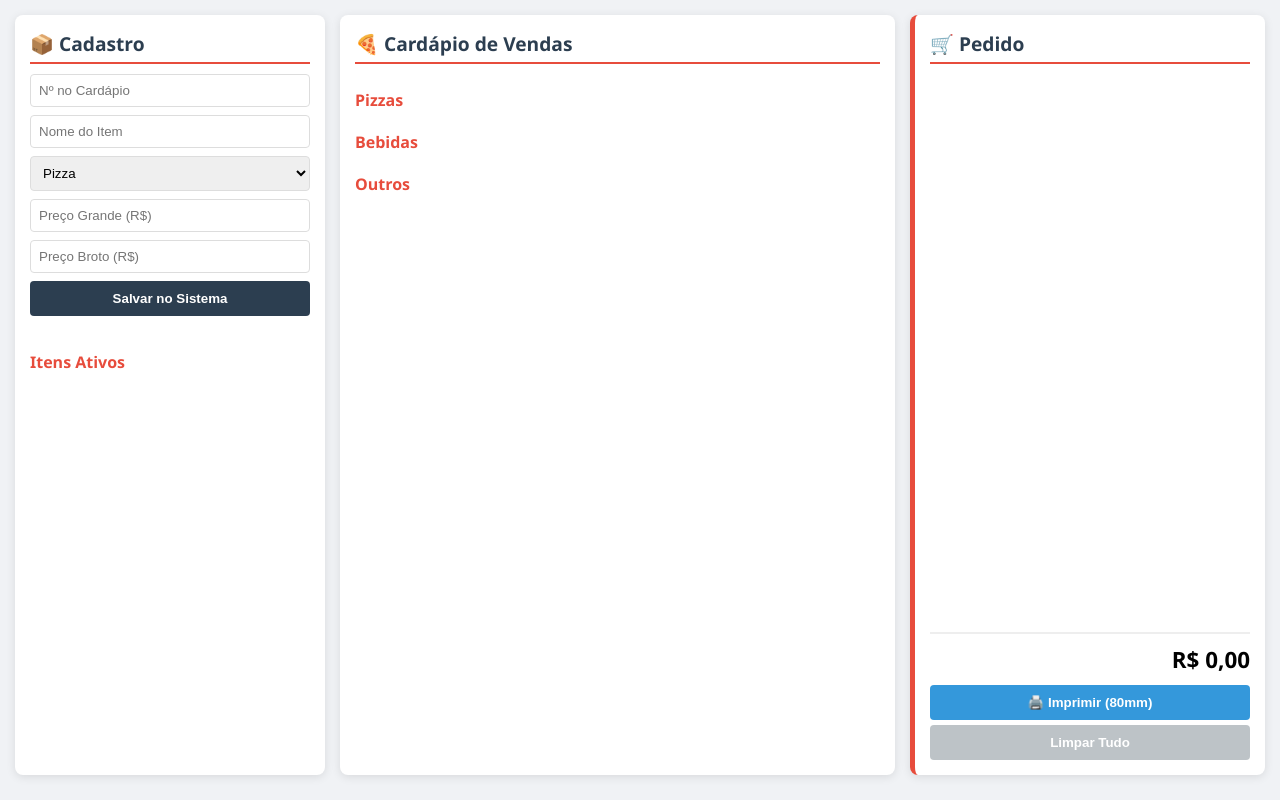
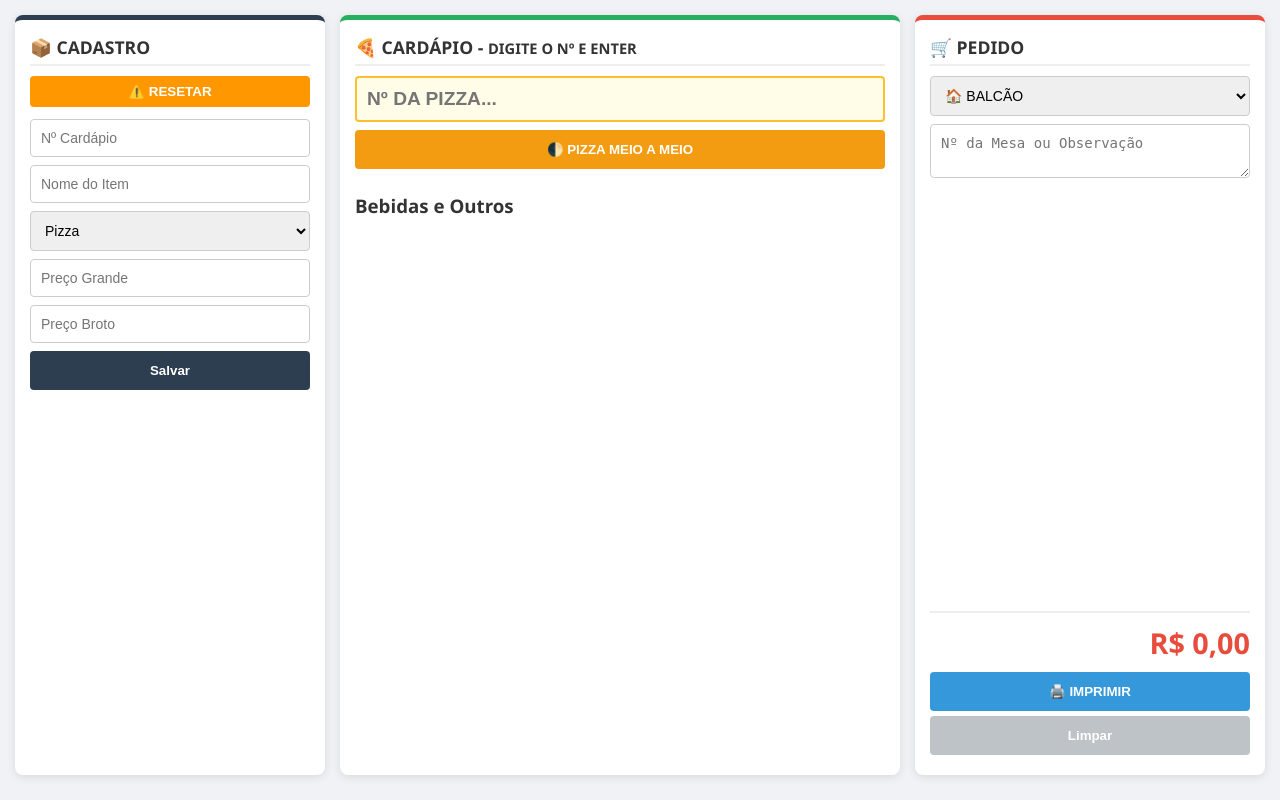
Before and after one commit to Lucasfracry/Pizzariapdv, a Flask app: page / in a window 1280 px wide. Run offline with Flask 3, Linux system fonts and the light colour scheme; data comes from the database, SQL or seed files in the repository; data that the repository does not hold is empty.

Commit message:
quase pronto

```diff
--- a/templates/index.html
+++ b/templates/index.html
@@ -3,48 +3,28 @@
 <head>
     <meta charset="UTF-8">
     <meta name="viewport" content="width=device-width, initial-scale=1.0">
-    <title>PDV Pizzaria Completo</title>
+    <title>PDV - BARRA FUNDA PIZZA E VINHO</title>
     <style>
-        :root { --primary: #e74c3c; --secondary: #27ae60; --dark: #2c3e50; --blue: #3498db; }
-        body { font-family: 'Segoe UI', sans-serif; background: #f0f2f5; margin: 0; padding: 15px; }
-        .container { display: flex; gap: 15px; max-width: 1300px; margin: auto; height: 95vh; }
-
-        /* Painéis */
-        .card { background: white; border-radius: 8px; padding: 15px; box-shadow: 0 2px 10px rgba(0,0,0,0.1); display: flex; flex-direction: column; }
-        .admin-panel { flex: 0 0 280px; overflow-y: auto; }
-        .menu-panel { flex: 1; overflow-y: auto; }
-        .cart-panel { flex: 0 0 320px; background: #fff; border-left: 5px solid var(--primary); }
-
-        h2 { font-size: 1.2rem; color: var(--dark); border-bottom: 2px solid var(--primary); margin: 0 0 10px 0; padding-bottom: 5px; }
-        h3 { font-size: 1rem; margin: 15px 0 5px 0; color: var(--primary); }
-
-        /* Formulários */
-        input, select, textarea { width: 100%; padding: 8px; margin-bottom: 8px; border: 1px solid #ddd; border-radius: 4px; box-sizing: border-box; }
-        .btn-acao { cursor: pointer; border: none; border-radius: 4px; font-weight: bold; padding: 10px; width: 100%; transition: 0.2s; }
-        .btn-cadastrar { background: var(--dark); color: white; }
-
-        /* Itens do Cardápio */
-        .grid-itens { display: grid; grid-template-columns: repeat(auto-fill, minmax(140px, 1fr)); gap: 8px; }
-        .btn-item {
-            background: white; border: 1px solid #ddd; padding: 10px; border-radius: 6px; cursor: pointer; text-align: center;
-            display: flex; flex-direction: column; justify-content: center; min-height: 80px;
-        }
-        .btn-item:hover { border-color: var(--secondary); background: #f9fff9; }
-        .numero-badge { background: var(--dark); color: white; font-size: 0.7rem; padding: 2px 5px; border-radius: 3px; width: fit-content; margin-bottom: 4px; }
-
-        /* Modal */
-        #modal-opcoes { display: none; position: fixed; top: 0; left: 0; width: 100%; height: 100%; background: rgba(0,0,0,0.8); justify-content: center; align-items: center; z-index: 100; }
-        .modal-content { background: white; padding: 20px; border-radius: 8px; width: 350px; }
-
-        /* Carrinho */
-        .item-cart { border-bottom: 1px solid #eee; padding: 8px 0; font-size: 0.9rem; position: relative; }
-        .btn-del { color: red; cursor: pointer; float: right; border: none; background: none; font-weight: bold; }
-        .total-box { font-size: 1.4rem; font-weight: bold; margin-top: auto; padding-top: 10px; border-top: 2px solid #eee; text-align: right; }
-
-        @media print {
-            body * { display: none; }
-            #cupom { display: block; width: 80mm; font-family: monospace; }
-        }
+        :root { --primary: #e74c3c; --secondary: #27ae60; --dark: #2c3e50; --blue: #3498db; --bg: #f0f2f5; }
+        body { font-family: 'Segoe UI', sans-serif; background: var(--bg); margin: 0; padding: 15px; color: #333; }
+        .container { display: flex; gap: 15px; max-width: 1400px; margin: auto; height: 95vh; }
+        .card { background: white; border-radius: 8px; padding: 15px; box-shadow: 0 2px 10px rgba(0,0,0,0.1); display: flex; flex-direction: column; overflow: hidden; }
+        .admin-panel { flex: 0 0 280px; border-top: 5px solid var(--dark); overflow-y: auto; }
+        .menu-panel { flex: 1; border-top: 5px solid var(--secondary); overflow-y: auto; }
+        .cart-panel { flex: 0 0 320px; border-top: 5px solid var(--primary); }
+        h2 { font-size: 1.1rem; margin: 0 0 10px 0; padding-bottom: 5px; border-bottom: 2px solid #eee; text-transform: uppercase; }
+        .grid-itens { display: grid; grid-template-columns: repeat(auto-fill, minmax(130px, 1fr)); gap: 10px; }
+        .btn-item { background: white; border: 1px solid #ddd; padding: 12px; border-radius: 8px; cursor: pointer; text-align: center; display: flex; flex-direction: column; transition: 0.2s; }
+        .btn-item:hover { border-color: var(--secondary); background: #f0fff4; }
+        .num-badge { background: var(--dark); color: white; font-size: 11px; padding: 2px 8px; border-radius: 10px; margin-bottom: 5px; font-weight: bold; }
+        input, select, textarea { width: 100%; padding: 10px; margin-bottom: 8px; border: 1px solid #ccc; border-radius: 4px; box-sizing: border-box; font-size: 14px; }
+        .btn-acao { cursor: pointer; border: none; border-radius: 4px; font-weight: bold; padding: 12px; width: 100%; transition: 0.2s; margin-bottom: 5px; }
+        .item-cart { border-bottom: 1px solid #eee; padding: 10px 0; font-size: 14px; }
+        .btn-del { float: right; color: #e74c3c; cursor: pointer; border: none; background: none; font-weight: bold; }
+        .total-box { font-size: 1.8rem; font-weight: bold; color: var(--primary); text-align: right; border-top: 2px solid #eee; padding-top: 10px; }
+        #modal-opcoes { display: none; position: fixed; top: 0; left: 0; width: 100%; height: 100%; background: rgba(0,0,0,0.8); justify-content: center; align-items: center; z-index: 9999; }
+        .modal-content { background: white; padding: 25px; border-radius: 10px; width: 380px; }
+        .busca-rapida { background: #fffde7; border: 2px solid #fbc02d; font-size: 1.2rem; font-weight: bold; }
     </style>
 </head>
 <body>
@@ -52,207 +32,195 @@
 <div class="container">
     <div class="card admin-panel">
         <h2>📦 Cadastro</h2>
-        <input type="number" id="cad-num" placeholder="Nº no Cardápio">
+        <button onclick="resetarSistema()" style="background:#ff9800; color:white; border:none; padding:8px; margin-bottom:12px; cursor:pointer; width:100%; border-radius:4px; font-weight:bold;">⚠️ RESETAR</button>
+        <input type="number" id="cad-num" placeholder="Nº Cardápio">
         <input type="text" id="cad-nome" placeholder="Nome do Item">
-        <select id="cad-cat" onchange="togglePrecos()">
+        <select id="cad-cat" onchange="alternarCampos()">
             <option value="pizza">Pizza</option>
             <option value="borda">Borda Recheada</option>
-            <option value="bebida">Refrigerante/Bebida</option>
-            <option value="outros">Outros</option>
+            <option value="bebida">Bebida/Outros</option>
         </select>
-
-        <div id="precos-pizza">
-            <input type="number" id="cad-G" placeholder="Preço Grande (R$)">
-            <input type="number" id="cad-B" placeholder="Preço Broto (R$)">
-        </div>
-        <div id="preco-unico" style="display:none;">
-            <input type="number" id="cad-U" placeholder="Preço Unitário (R$)">
-        </div>
-
-        <button class="btn-acao btn-cadastrar" onclick="salvarItem()">Salvar no Sistema</button>
-
-        <div id="lista-cadastrados" style="margin-top:20px; font-size: 0.8rem;">
-            <h3>Itens Ativos</h3>
-            <div id="itens-admin"></div>
-        </div>
+        <div id="p-pizza"><input type="number" id="cad-pg" placeholder="Preço Grande"><input type="number" id="cad-pb" placeholder="Preço Broto"></div>
+        <div id="p-unit" style="display:none;"><input type="number" id="cad-pu" placeholder="Preço Unitário"></div>
+        <button class="btn-acao" style="background:var(--dark); color:white" onclick="salvarItem()">Salvar</button>
+        <div id="lista-admin" style="font-size: 10px; margin-top:10px;"></div>
     </div>
 
     <div class="card menu-panel">
-        <h2>🍕 Cardápio de Vendas</h2>
-
-        <h3>Pizzas</h3>
+        <h2>🍕 Cardápio - <small>Digite o Nº e ENTER</small></h2>
+        <input type="number" id="busca-num" class="busca-rapida" placeholder="Nº DA PIZZA..." onkeydown="if(event.key==='Enter') buscarPorNumero()">
+        <button class="btn-acao" style="background:#f39c12; color:white;" onclick="abrirMeioAMeio()">🌓 PIZZA MEIO A MEIO</button>
         <div id="menu-pizzas" class="grid-itens"></div>
-
-        <h3>Bebidas</h3>
-        <div id="menu-bebidas" class="grid-itens"></div>
-
-        <h3>Outros</h3>
+        <h3>Bebidas e Outros</h3>
         <div id="menu-outros" class="grid-itens"></div>
     </div>
 
     <div class="card cart-panel">
         <h2>🛒 Pedido</h2>
-        <div id="carrinho-lista" style="overflow-y:auto; flex-grow:1;"></div>
-        <div class="total-box" id="total-val">R$ 0,00</div>
-        <button class="btn-acao" style="background:var(--blue); color:white; margin-top:10px;" onclick="imprimir()">🖨️ Imprimir (80mm)</button>
-        <button class="btn-acao" style="background:#bdc3c7; color:white; margin-top:5px;" onclick="limparTudo()">Limpar Tudo</button>
+        <select id="tipo-atendimento" onchange="atualizarPlaceholder()">
+            <option value="BALCÃO">🏠 BALCÃO</option>
+            <option value="MESA">🪑 MESA</option>
+            <option value="DELIVERY">🛵 DELIVERY</option>
+        </select>
+        <textarea id="detalhe-atendimento" placeholder="Nº da Mesa ou Observação" rows="2"></textarea>
+        <div id="carrinho-lista" style="flex-grow:1; overflow-y:auto;"></div>
+        <div class="total-box" id="total-display">R$ 0,00</div>
+        <button class="btn-acao" style="background:var(--blue); color:white; margin-top:10px;" onclick="imprimirPedido()">🖨️ IMPRIMIR</button>
+        <button class="btn-acao" style="background:#bdc3c7; color:white" onclick="limparPedido()">Limpar</button>
     </div>
 </div>
 
 <div id="modal-opcoes">
     <div class="modal-content">
         <h2 id="m-titulo">Pizza</h2>
-        <label>Tamanho:</label>
-        <select id="m-tam">
-            <option value="G">Grande</option>
-            <option value="B">Broto</option>
-        </select>
-        <label>Borda:</label>
-        <select id="m-borda"></select>
-        <label>Observação:</label>
-        <textarea id="m-obs" rows="2"></textarea>
-        <button class="btn-acao" style="background:var(--secondary); color:white" onclick="adicionarPizzaAoCarrinho()">Adicionar ao Pedido</button>
-        <button onclick="fecharModal()" style="background:none; border:none; width:100%; margin-top:10px; cursor:pointer;">Voltar</button>
+        <div id="div-sabor1"><label>Sabor 1:</label><select id="m-sabor1"></select></div>
+        <div id="div-sabor2" style="display:none;"><label>Sabor 2:</label><select id="m-sabor2"></select></div>
+        <label>Tamanho:</label><select id="m-tam"><option value="G">Grande</option><option value="B">Broto</option></select>
+        <label>Borda:</label><select id="m-borda"></select>
+        <label>Obs:</label><textarea id="m-obs" rows="2"></textarea>
+        <button class="btn-acao" style="background:var(--secondary); color:white" onclick="confirmarPedido()">Confirmar</button>
+        <button class="btn-acao" style="background:none; color:#666" onclick="fecharModal()">Cancelar</button>
     </div>
 </div>
-
-<div id="cupom" style="display:none;"></div>
 
 <script>
     let db = JSON.parse(localStorage.getItem('pizzaria_db')) || { itens: [] };
     let carrinho = [];
-    let itemSelecionado = null;
+    let modoMeio = false;
 
-    function togglePrecos() {
+    function resetarSistema() { if(confirm("Apagar cadastros?")) { localStorage.clear(); location.reload(); } }
+
+    function atualizarPlaceholder() {
+        const tipo = document.getElementById('tipo-atendimento').value;
+        const campo = document.getElementById('detalhe-atendimento');
+        if(tipo === 'DELIVERY') campo.placeholder = "ENDEREÇO COMPLETO E TELEFONE";
+        else if(tipo === 'MESA') campo.placeholder = "Nº DA MESA";
+        else campo.placeholder = "NOME DO CLIENTE / OBS";
+    }
+
+    function alternarCampos() {
         const cat = document.getElementById('cad-cat').value;
-        document.getElementById('precos-pizza').style.display = (cat === 'pizza') ? 'block' : 'none';
-        document.getElementById('preco-unico').style.display = (cat !== 'pizza') ? 'block' : 'none';
+        document.getElementById('p-pizza').style.display = (cat === 'pizza' ? 'block' : 'none');
+        document.getElementById('p-unit').style.display = (cat !== 'pizza' ? 'block' : 'none');
     }
 
     function salvarItem() {
-        const num = document.getElementById('cad-num').value;
-        const nome = document.getElementById('cad-nome').value;
+        const n = document.getElementById('cad-num').value;
+        const nom = document.getElementById('cad-nome').value;
         const cat = document.getElementById('cad-cat').value;
-
-        if(!num || !nome) return alert("Preencha Número e Nome!");
-
-        let novo = { id: Date.now(), num, nome, cat };
-        if(cat === 'pizza') {
-            novo.pg = parseFloat(document.getElementById('cad-G').value) || 0;
-            novo.pb = parseFloat(document.getElementById('cad-B').value) || 0;
-        } else {
-            novo.pu = parseFloat(document.getElementById('cad-U').value) || 0;
-        }
-
+        if(!n || !nom) return;
+        let novo = { id: Date.now(), num: parseInt(n), nome: nom, cat: cat };
+        if(cat === 'pizza') { novo.pg = parseFloat(document.getElementById('cad-pg').value)||0; novo.pb = parseFloat(document.getElementById('cad-pb').value)||0; }
+        else { novo.pu = parseFloat(document.getElementById('cad-pu').value)||0; }
         db.itens.push(novo);
         localStorage.setItem('pizzaria_db', JSON.stringify(db));
-        atualizarInterface();
+        atualizarTela();
     }
 
-    function removerDoDb(id) {
-        db.itens = db.itens.filter(i => i.id !== id);
-        localStorage.setItem('pizzaria_db', JSON.stringify(db));
-        atualizarInterface();
+    function buscarPorNumero() {
+        const num = parseInt(document.getElementById('busca-num').value);
+        const item = db.itens.find(i => i.num === num);
+        if(item) { abrirOpcoes(item.id); document.getElementById('busca-num').value = ''; }
+        else { alert("Número não encontrado!"); }
     }
 
     function abrirOpcoes(id) {
-        itemSelecionado = db.itens.find(i => i.id === id);
-        if(itemSelecionado.cat === 'pizza') {
-            document.getElementById('m-titulo').innerText = itemSelecionado.nome;
-            const selectBorda = document.getElementById('m-borda');
-            selectBorda.innerHTML = '<option value="0">Sem Borda</option>';
-            db.itens.filter(i => i.cat === 'borda').forEach(b => {
-                selectBorda.innerHTML += `<option value="${b.pu}">${b.nome} (+R$${b.pu})</option>`;
-            });
-            document.getElementById('modal-opcoes').style.display = 'flex';
-        } else {
-            adicionarDireto(itemSelecionado);
+        modoMeio = false;
+        const item = db.itens.find(i => i.id == id);
+        if(item.cat !== 'pizza') {
+            carrinho.push({ nome: item.nome, total: item.pu });
+            return renderCarrinho();
         }
+        document.getElementById('m-titulo').innerText = item.nome;
+        document.getElementById('div-sabor2').style.display = 'none';
+        document.getElementById('m-sabor1').innerHTML = `<option value="${item.id}">${item.nome}</option>`;
+        prepararModal();
     }
 
-    function adicionarPizzaAoCarrinho() {
-        const tam = document.getElementById('m-tam').value;
-        const bSel = document.getElementById('m-borda');
-        const precoBorda = parseFloat(bSel.value);
-        const precoBase = (tam === 'G') ? itemSelecionado.pg : itemSelecionado.pb;
-
-        carrinho.push({
-            id: Date.now(),
-            nome: `${itemSelecionado.nome} (${tam === 'G' ? 'Grande' : 'Broto'})`,
-            extra: precoBorda > 0 ? `Borda: ${bSel.options[bSel.selectedIndex].text.split(' (+')[0]}` : '',
-            obs: document.getElementById('m-obs').value,
-            total: precoBase + precoBorda
-        });
-        fecharModal();
-        renderCart();
+    function abrirMeioAMeio() {
+        modoMeio = true;
+        const pizzas = db.itens.filter(i => i.cat === 'pizza');
+        document.getElementById('m-titulo').innerText = "Meio a Meio";
+        document.getElementById('div-sabor2').style.display = 'block';
+        let h = pizzas.map(p => `<option value="${p.id}">${p.num} - ${p.nome}</option>`).join('');
+        document.getElementById('m-sabor1').innerHTML = h;
+        document.getElementById('m-sabor2').innerHTML = h;
+        prepararModal();
     }
 
-    function adicionarDireto(item) {
-        carrinho.push({ id: Date.now(), nome: item.nome, total: item.pu, extra: '', obs: '' });
-        renderCart();
+    function prepararModal() {
+        const bordas = db.itens.filter(i => i.cat === 'borda');
+        document.getElementById('m-borda').innerHTML = '<option value="0">Sem Borda</option>' + bordas.map(b => `<option value="${b.pu}">${b.nome} (+R$${b.pu})</option>`).join('');
+        document.getElementById('modal-opcoes').style.display = 'flex';
     }
 
-    function renderCart() {
-        const lista = document.getElementById('carrinho-lista');
-        lista.innerHTML = carrinho.map((i, idx) => `
-            <div class="item-cart">
-                <button class="btn-del" onclick="removerDoPedido(${idx})">X</button>
-                <strong>${i.nome}</strong><br>
-                ${i.extra ? `<small>${i.extra}</small><br>` : ''}
-                ${i.obs ? `<small>Obs: ${i.obs}</small><br>` : ''}
-                R$ ${i.total.toFixed(2)}
-            </div>
-        `).join('');
-        const total = carrinho.reduce((a, b) => a + b.total, 0);
-        document.getElementById('total-val').innerText = `R$ ${total.toFixed(2)}`;
+    function confirmarPedido() {
+        const s1 = db.itens.find(i => i.id == document.getElementById('m-sabor1').value);
+        const tam = document.getElementById('m-tam').value;
+        const bPreco = parseFloat(document.getElementById('m-borda').value);
+        let nomeF, precoF;
+        if(modoMeio) {
+            const s2 = db.itens.find(i => i.id == document.getElementById('m-sabor2').value);
+            nomeF = `1/2 ${s1.nome} | 1/2 ${s2.nome} (${tam})`;
+            precoF = Math.max(tam=='G'?s1.pg:s1.pb, tam=='G'?s2.pg:s2.pb);
+        } else {
+            nomeF = `${s1.nome} (${tam})`;
+            precoF = (tam=='G'?s1.pg:s1.pb);
+        }
+        carrinho.push({ nome: nomeF, extra: bPreco>0?document.getElementById('m-borda').options[document.getElementById('m-borda').selectedIndex].text.split(' (+')[0]:'', obs: document.getElementById('m-obs').value, total: precoF+bPreco });
+        fecharModal(); renderCarrinho();
     }
 
-    function removerDoPedido(index) {
-        carrinho.splice(index, 1);
-        renderCart();
+    function renderCarrinho() {
+        const l = document.getElementById('carrinho-lista');
+        l.innerHTML = carrinho.map((i, idx) => `<div class="item-cart"><span class="btn-del" onclick="carrinho.splice(${idx},1);renderCarrinho()">X</span><strong>${i.nome}</strong><br><small>${i.extra||''} ${i.obs||''}</small><br>R$ ${i.total.toFixed(2)}</div>`).join('');
+        document.getElementById('total-display').innerText = `R$ ${carrinho.reduce((a, b) => a + b.total, 0).toFixed(2)}`;
     }
 
-    function fecharModal() { document.getElementById('modal-opcoes').style.display = 'none'; }
+    function imprimirPedido() {
+        if(!carrinho.length) return;
+        const tipo = document.getElementById('tipo-atendimento').value;
+        const detalhe = document.getElementById('detalhe-atendimento').value;
+        const win = window.open('', '_blank');
+        let h = `<html><head><style>
+            @page{margin:0;}
+            body{width:80mm;font-family:monospace;padding:5mm;margin:0;}
+            .c{text-align:center;}
+            .r{text-align:right;}
+            .loja{font-size:16pt;font-weight:bold;}
+            .tipo-destaque{font-size:24pt; font-weight:900; text-transform:uppercase; margin:10px 0; display:block; border:3px solid #000; padding:5px;}
+            .detalhe{font-size:14pt; font-weight:bold; display:block; margin-bottom:10px; text-align:left;}
+            .dashed{border-bottom:2px dashed #000; margin:5px 0;}
+            .item{font-size:13pt; margin-bottom:5px;}
+            .total{font-size:22pt; font-weight:bold;}
+        </style></head><body>
+            <div class="c">
+                <span class="loja">BARRA FUNDA<br>PIZZA E VINHO</span><br>
+                <div class="dashed"></div>
+                <span class="tipo-destaque">${tipo}</span>
+                <span class="detalhe">${detalhe}</span>
+                <small>${new Date().toLocaleString('pt-BR')}</small>
+            </div>
+            <div class="dashed"></div>`;
+        carrinho.forEach(i => h += `<div class="item"><strong>${i.nome}</strong><br>${i.extra?'+ '+i.extra+'<br>':''}${i.obs?'* Obs: '+i.obs+'<br>':''}<div class="r">R$ ${i.total.toFixed(2)}</div></div><div class="dashed"></div>`);
+        h += `<div class="r total">TOTAL R$ ${carrinho.reduce((a,b)=>a+b.total,0).toFixed(2)}</div><br><div class="c">OBRIGADO!</div><br>.<br>.</body></html>`;
+        win.document.write(h); win.document.close();
+        setTimeout(() => { win.print(); win.close(); }, 500);
+    }
 
-    function atualizarInterface() {
-        // Render Menu
-        const pMenu = document.getElementById('menu-pizzas');
-        const bMenu = document.getElementById('menu-bebidas');
-        const oMenu = document.getElementById('menu-outros');
-        const admin = document.getElementById('itens-admin');
-
-        pMenu.innerHTML = ''; bMenu.innerHTML = ''; oMenu.innerHTML = ''; admin.innerHTML = '';
-
-        db.itens.sort((a,b) => a.num - b.num).forEach(i => {
-            const btn = `<button class="btn-item" onclick="abrirOpcoes(${i.id})">
-                <span class="numero-badge">Nº ${i.num}</span>
-                <strong>${i.nome}</strong>
-                <span>${i.cat === 'pizza' ? `R$${i.pg}` : `R$${i.pu}`}</span>
-            </button>`;
-
-            if(i.cat === 'pizza') pMenu.innerHTML += btn;
-            else if(i.cat === 'bebida') bMenu.innerHTML += btn;
-            else if(i.cat === 'outros') oMenu.innerHTML += btn;
-
-            admin.innerHTML += `<div>${i.num} - ${i.nome} <span onclick="removerDoDb(${i.id})" style="color:red;cursor:pointer">[excluir]</span></div>`;
+    function atualizarTela() {
+        const p = document.getElementById('menu-pizzas'), o = document.getElementById('menu-outros'), adm = document.getElementById('lista-admin');
+        p.innerHTML = ''; o.innerHTML = ''; adm.innerHTML = '';
+        db.itens.sort((a,b)=>a.num-b.num).forEach(i => {
+            const btn = `<div class="btn-item" onclick="abrirOpcoes(${i.id})"><span class="num-badge">${i.num}</span><strong>${i.nome}</strong></div>`;
+            if(i.cat === 'pizza') p.innerHTML += btn;
+            else if(i.cat !== 'borda') o.innerHTML += btn;
+            adm.innerHTML += `<div>${i.num}-${i.nome} <span style="color:red;cursor:pointer" onclick="db.itens=db.itens.filter(x=>x.id!=${i.id});localStorage.setItem('pizzaria_db',JSON.stringify(db));atualizarTela()">[x]</span></div>`;
         });
     }
-
-    function imprimir() {
-        if(carrinho.length === 0) return;
-        const c = document.getElementById('cupom');
-        let h = `<div style="text-align:center"><strong>PIZZARIA PDV</strong><br>${new Date().toLocaleString()}<hr></div>`;
-        carrinho.forEach(i => {
-            h += `<div>${i.nome}<br>${i.extra} ${i.obs ? '<br>'+i.obs : ''}<br>R$ ${i.total.toFixed(2)}<hr></div>`;
-        });
-        h += `<div style="text-align:right"><strong>TOTAL: R$ ${carrinho.reduce((a,b)=>a+b.total,0).toFixed(2)}</strong></div><br>.`;
-        c.innerHTML = h;
-        window.print();
-    }
-
-    function limparTudo() { if(confirm("Limpar pedido?")) { carrinho = []; renderCart(); } }
-
-    window.onload = atualizarInterface;
+    function fecharModal() { document.getElementById('modal-opcoes').style.display='none'; }
+    function limparPedido() { if(confirm("Limpar?")) { carrinho=[]; renderCarrinho(); document.getElementById('detalhe-atendimento').value=''; } }
+    window.onload = atualizarTela;
 </script>
 </body>
 </html>
```
